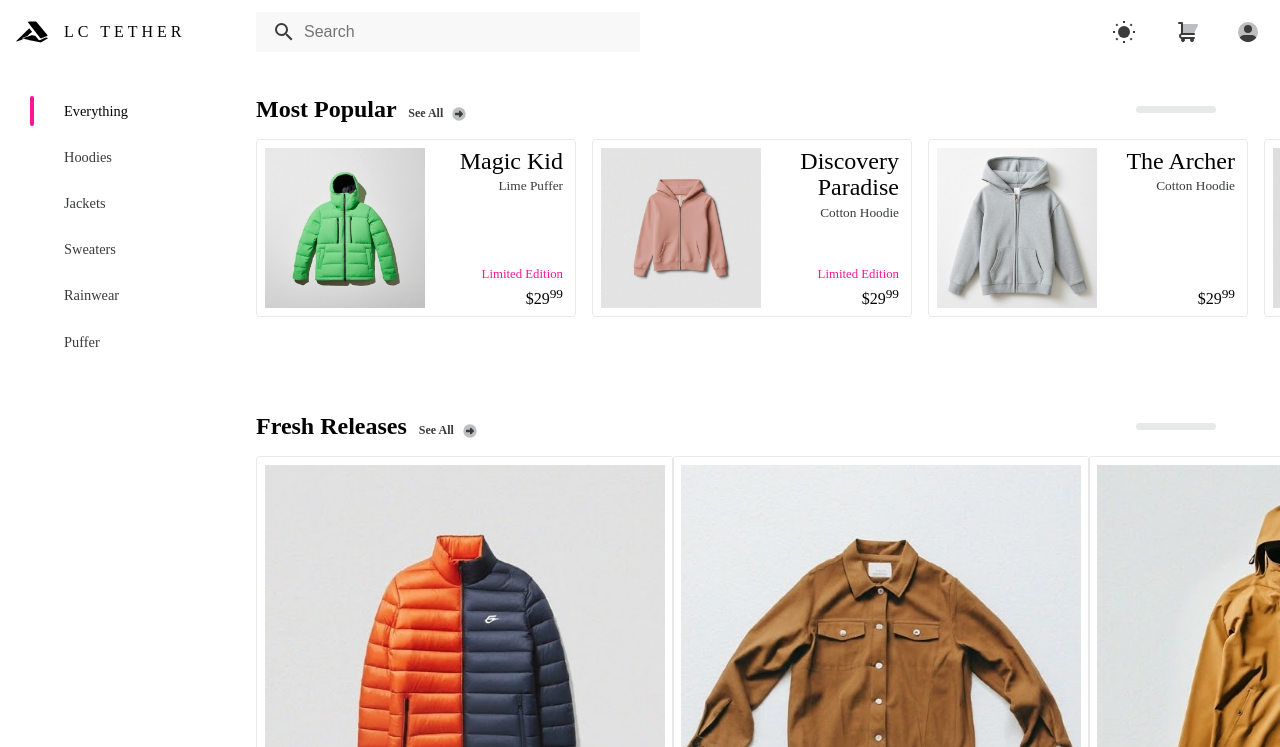
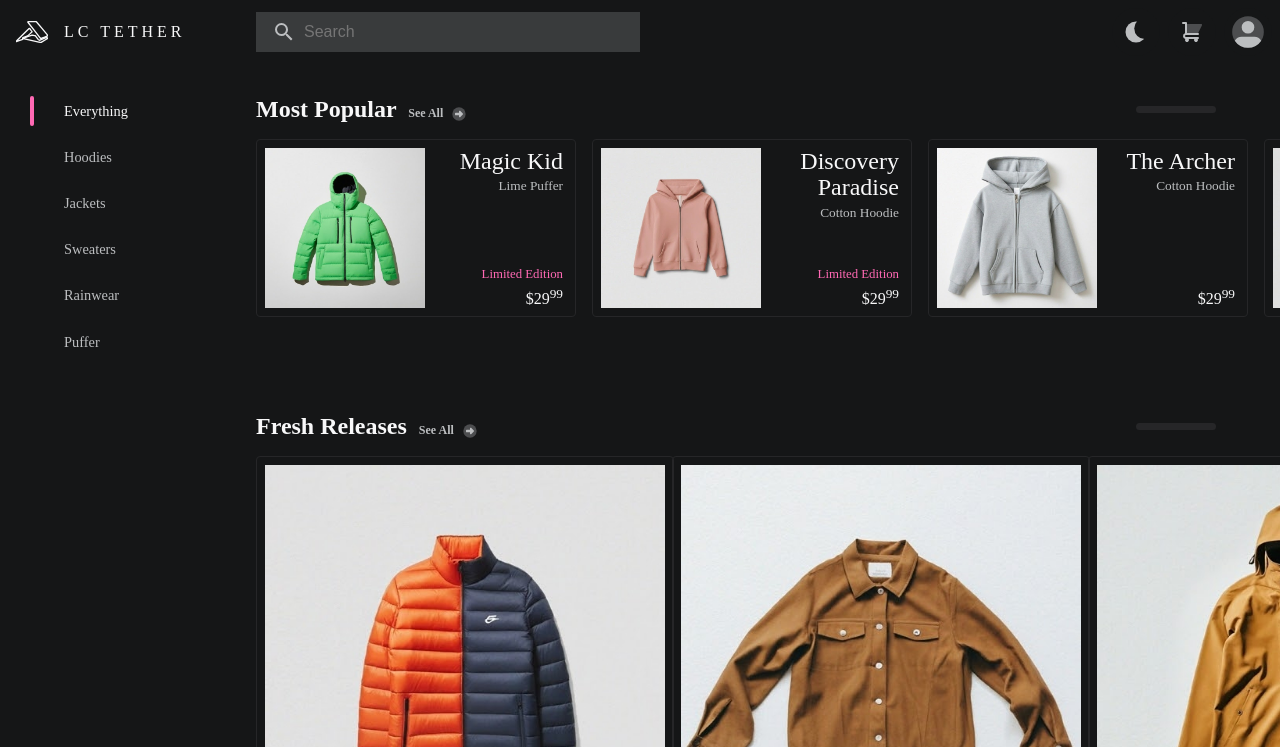
Before and after one commit to itzaur/moderncss-workshop, a website built with Vite: page index.html in a window 1280 px wide. Both pictures are taken after a click on the button 1124 px from the left and 32 px from the top of the page. Shown: the top 747 px of the page. Built offline with nearby package versions, Linux system fonts and the light colour scheme.

Commit message:
feat: add light and dark themes

```diff
--- a/index.html
+++ b/index.html
@@ -23,7 +23,13 @@
         width="32"
         height="32"
       >
-        <g>
+        <g
+          fill="none"
+          stroke="currentColor"
+          stroke-linecap="round"
+          stroke-linejoin="round"
+          stroke-width="1"
+        >
           <path
             style="fill-rule: evenodd; clip-rule: evenodd"
             d="M18.078,16.345c-0.209-0.261-8.709-11.13-9.005-11.496   c-0.279-0.366-0.209-0.47-0.157-0.523c0.105-0.122,0.261-0.105,0.871-0.105c0.366,0,3.989-0.017,4.372-0.017   c0.784,0,0.906,0.07,0.993,0.087c0.087,0.035,0.296,0.209,0.453,0.383c0.087,0.105,7.699,9.214,7.768,9.301   c0.087,0.105,0.209,0.279,0.314,0.435c0.087,0.157,0.105,0.366-0.035,0.453c-0.087,0.052-4.302,1.794-4.424,1.829   c-0.122,0.052-0.348,0.139-0.523,0.105C18.618,16.798,18.357,16.676,18.078,16.345"
@@ -54,7 +60,12 @@
         </svg>
       </search>
       <icon-button-list>
-        <button class="theme-toggle" title="Toggle light & dark">
+        <button
+          small-icon
+          class="theme-toggle"
+          title="Toggle light & dark"
+          aria-label="auto"
+        >
           <svg
             class="sun-and-moon"
             aria-hidden="true"
@@ -86,7 +97,7 @@
             </g>
           </svg>
         </button>
-        <button search title="Search">
+        <button small-icon search title="Search">
           <svg width="24" height="24" xmlns="http://www.w3.org/2000/svg">
             <path
               class="primary"
@@ -94,7 +105,7 @@
             ></path>
           </svg>
         </button>
-        <button title="Cart">
+        <button small-icon title="Cart">
           <svg
             width="24"
             height="24"
@@ -113,13 +124,11 @@
           </svg>
         </button>
       </icon-button-list>
-      <button title="Account">
+      <button large-icon title="Account">
         <svg
-          class="icon-user-circle"
           xmlns="http://www.w3.org/2000/svg"
           viewBox="0 0 24 24"
-          width="24"
-          height="24"
+          class="icon-user-circle"
         >
           <circle cx="12" cy="12" r="10" class="secondary" />
           <path
--- a/src/css/components/button.css
+++ b/src/css/components/button.css
@@ -13,4 +13,38 @@ button {
   background: var(--surface-document);
 
   cursor: pointer;
+
+  &[light] {
+    background: var(--surface-2);
+    color: var(--text-1);
+  }
+
+  & > svg {
+    inline-size: 100%;
+  }
+
+  &:is([small-icon], [large-icon]) {
+    padding: 0.25rem;
+    border-radius: 50%;
+    border: 1px solid transparent;
+    transition: border-color 0.2s ease, outline-offset 0.2s ease;
+
+    &:hover {
+      border-color: var(--surface-2);
+    }
+
+    &:active {
+      border-color: var(--brand-primary);
+    }
+  }
+
+  &[small-icon] {
+    inline-size: 3rem;
+    block-size: 3rem;
+  }
+
+  &[large-icon] {
+    inline-size: 3rem;
+    block-size: 3rem;
+  }
 }
--- a/src/css/components/product-card.css
+++ b/src/css/components/product-card.css
@@ -12,7 +12,7 @@
   padding-block: 0.5rem;
   padding-inline: 0.5rem 0.75rem;
 
-  border: 1px solid var(--surface-2);
+  border: 1px solid var(--surface-3);
   border-radius: var(--brand-border_radius);
 
   /* box-sizing: border-box; */
--- a/src/css/components/scroll-progress.css
+++ b/src/css/components/scroll-progress.css
@@ -7,7 +7,7 @@ scroll-progress {
 
   border-radius: 5rem;
 
-  background-color: var(--surface-2);
+  background-color: var(--surface-3);
   overflow: hidden;
 
   &::after {
--- a/src/css/components/search.css
+++ b/src/css/components/search.css
@@ -25,7 +25,8 @@ search {
     border: none;
     outline: none;
 
-    background: var(--surface-1);
+    color: var(--text-1);
+    background: var(--surface-2);
   }
 
   & > input:focus ~ svg > path {
--- a/src/css/components/sun-and-moon.css
+++ b/src/css/components/sun-and-moon.css
@@ -19,4 +19,59 @@
       stroke: var(--icon-fill-hover);
     }
   }
+
+  [data-theme='dark'] & {
+    & > .sun {
+      transform: scale(1.75);
+    }
+
+    & > .sun-beams {
+      opacity: 0;
+    }
+
+    & > .moon > circle {
+      transform: translateX(-7px);
+
+      @supports (cx: 1) {
+        transform: translateX(0);
+        cx: 17;
+      }
+    }
+  }
+
+  @media (prefers-reduced-motion: no-preference) {
+    & > .sun {
+      transition: transform 0.5s ease-out;
+    }
+
+    & > .sun-beams {
+      transition: transform 0.5s ease, opacity 0.5s ease;
+    }
+
+    & > .moon > circle {
+      transition: transform 0.25s ease-in-out;
+
+      @supports (cx: 1) {
+        transition: cx 0.25s ease-in-out;
+      }
+    }
+
+    [data-theme='dark'] & {
+      & > .sun {
+        transform: scale(1.75);
+        transition-timing-function: ease;
+        transition-duration: 0.25s;
+      }
+
+      & > .sun-beams {
+        transform: rotateZ(-25deg);
+        transition-duration: 0.15s;
+      }
+
+      & > .moon > circle {
+        transition-delay: 0.25s;
+        transition-duration: 0.5s;
+      }
+    }
+  }
 }
--- a/src/css/components/theme-toggle.css
+++ b/src/css/components/theme-toggle.css
@@ -4,3 +4,11 @@
   --icon-fill: var(--text-2);
   --icon-fill-hover: var(--text-1);
 }
+
+[data-theme='light'] {
+  color-scheme: light;
+}
+
+[data-theme='dark'] {
+  color-scheme: dark;
+}
--- a/src/css/global/theme.css
+++ b/src/css/global/theme.css
@@ -75,9 +75,9 @@
   );
 
   /* use colors with light-dark() for adaptive props */
-  --surface-document: light-dark(white, var(--color-3));
-  --surface-1: light-dark(var(--color-1), var(--color-4));
-  --surface-2: light-dark(var(--color-3), var(--color-13));
+  --surface-1: light-dark(var(--color-1), var(--color-11));
+  --surface-2: light-dark(var(--color-1), var(--color-12));
+  --surface-3: light-dark(var(--color-3), var(--color-13));
   --surface-document: light-dark(white, var(--color-14));
   --text-1: light-dark(var(--color-16), var(--color-1));
   --text-2: light-dark(var(--color-12), var(--color-5));
--- a/src/js/index.js
+++ b/src/js/index.js
@@ -1 +1,2 @@
 import './lightbox.js';
+import './theme-toggle.js';
--- /dev/null
+++ b/src/js/theme-toggle.js
@@ -0,0 +1,49 @@
+const storageKey = 'theme-preference';
+
+const theme = {
+  value: getColorPreference(),
+};
+
+function getColorPreference() {
+  if (localStorage.getItem(storageKey)) return localStorage.getItem(storageKey);
+  else
+    return window.matchMedia('(prefers-color-scheme: dark)').matches
+      ? 'dark'
+      : 'light';
+}
+
+function setPreference() {
+  localStorage.setItem(storageKey, theme.value);
+
+  reflectPreference();
+}
+
+function onClick() {
+  theme.value = theme.value === 'light' ? 'dark' : 'light';
+
+  setPreference();
+}
+
+function reflectPreference() {
+  document.firstElementChild.setAttribute('data-theme', theme.value);
+
+  document
+    .querySelector('.theme-toggle')
+    ?.setAttribute('aria-label', theme.value);
+}
+
+reflectPreference();
+
+window.onload = () => {
+  reflectPreference();
+
+  document.querySelector('.theme-toggle').addEventListener('click', onClick);
+};
+
+window
+  .matchMedia('(prefers-color-scheme: dark)')
+  .addEventListener('change', ({ matches: isDark }) => {
+    theme.value = isDark ? 'dark' : 'light';
+
+    setPreference();
+  });
```
